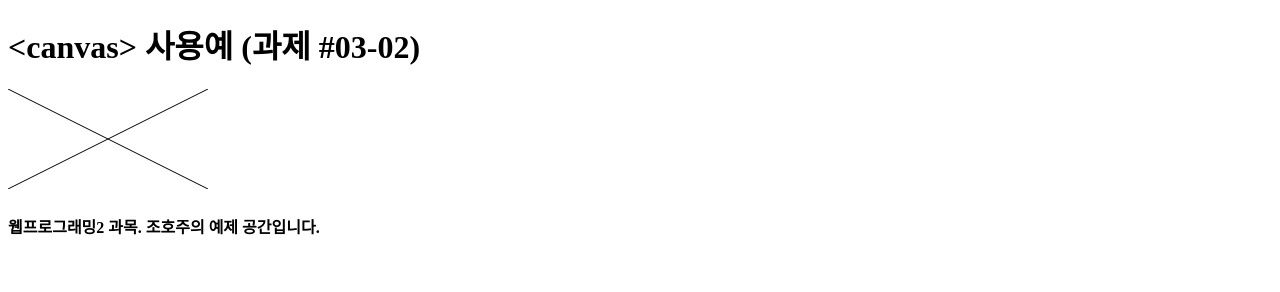
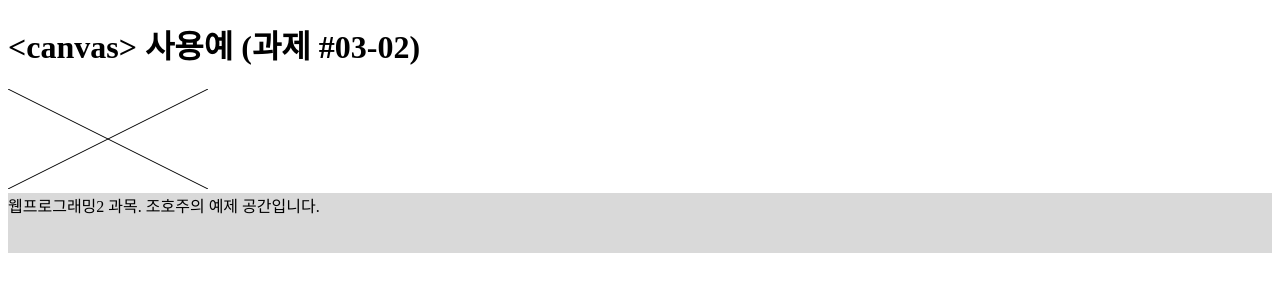
Before and after one commit to chj0913/webprogramming2, a plain HTML site: page index.html in a window 1280 px wide. Drawn offline with Linux system fonts and the light colour scheme.

Commit message:
Update index.html

```diff
--- a/index.html
+++ b/index.html
@@ -15,6 +15,6 @@
     ctx.lineTo(0,100);
     ctx.stroke();
     </script>
-	<h4 bgcolor="A6A6A6">웹프로그래밍2 과목. 조호주의 예제 공간입니다.</h4>
+	<div style="background-color: #D9D9D9;">웹프로그래밍2 과목. 조호주의 예제 공간입니다.<br><br><br></div>
 </body>
 </html>
```
